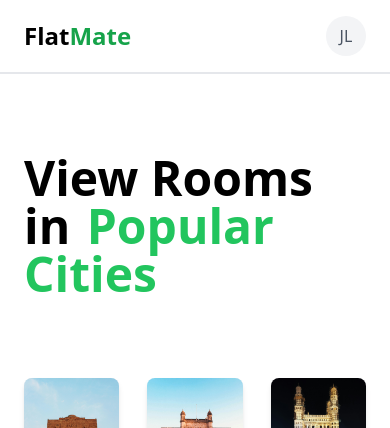
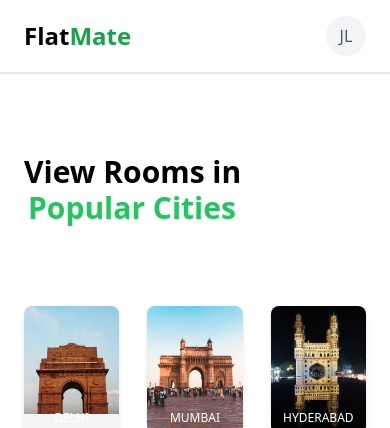
Before and after one commit to prerna351/MealMatch, a React (Vite) app in the folder frontend/: page /city/all in a window 390 px wide. Shown: the top 428 px of the page. Built offline with nearby package versions, Linux system fonts and the light colour scheme.

Commit message:
modified heading styling

```diff
--- a/frontend/src/pages/Cities.jsx
+++ b/frontend/src/pages/Cities.jsx
@@ -16,7 +16,7 @@ export const Cities = () => {
         <div className='w-full h-screen px-6 md:px-10 flex justify-center'>
             <div className='mt-20 w-full max-w-[1100px] h-screen'>
 
-               <div className='flex justify-center font-bold text-5xl pb-20'><h1>View Rooms in <span className='text-green-500 ml-1'>Popular Cities</span></h1></div>
+               <div className='flex justify-center font-bold text-3xl md:text-5xl pb-20'><h1>View Rooms in <span className='text-green-500 ml-1'>Popular Cities</span></h1></div>
                <div className='w-full grid grid-cols-3 gap-7 sm:grid-cols-4 md:gap-9 lg:grid-cols-5'>
                 <CityCard image_link={"/cities/delhi.jpg"} city_name={"Delhi"} />
                 <CityCard image_link={"/cities/mumbai.jpg"} city_name={"Mumbai"}/>
```
